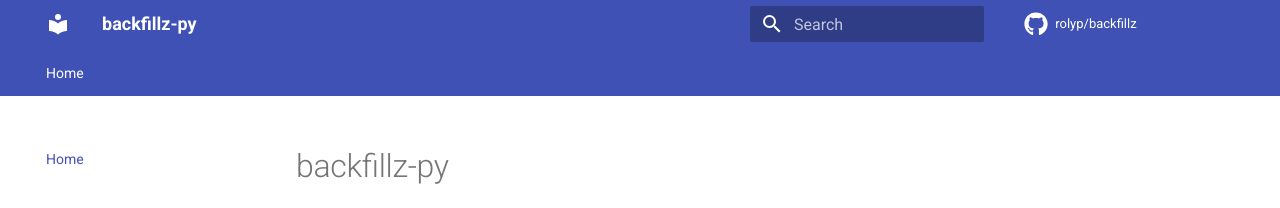
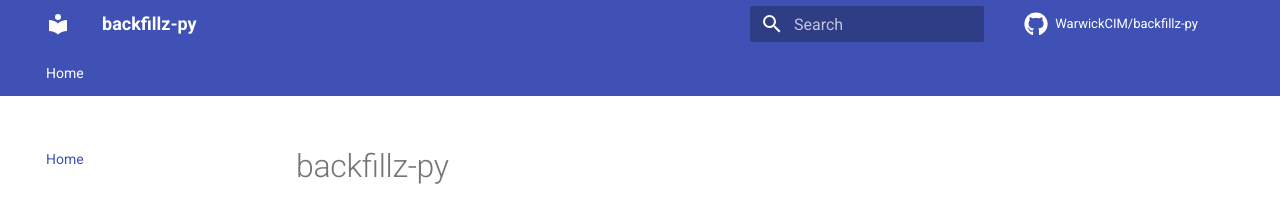
Before and after one commit to WarwickCIM/backfillz-py, an MkDocs documentation site: the page built from docs/index.md, in a window 1280 px wide. Shown: the top 208 px of the page. Built offline with MkDocs 1.6.1 and Material for MkDocs 9.7.7, drawn with Linux system fonts in a browser that asks for light colours; comment, search, counter and statistics services are not loaded.

Commit message:
Gah, mkdocs has stopped working. Also realising the repo information is all incorrect in mkdocs.yml, so no idea how it was working before...

```diff
--- a/mkdocs.yml
+++ b/mkdocs.yml
@@ -5,8 +5,8 @@ site_author: Centre for Interdisciplinary Methodologies, University of Warwick
 site_description: MCMC visualisations package developed at the University of Warwick and supported by the Turing Institute.
 
 # Repository information
-repo_name: rolyp/backfillz
-repo_url: https://github.com/rolyp/backfillz
+repo_name: WarwickCIM/backfillz-py
+repo_url: https://github.com/WarwickCIM/backfillz-py
 edit_uri: ""
 
 # Copyright
```
